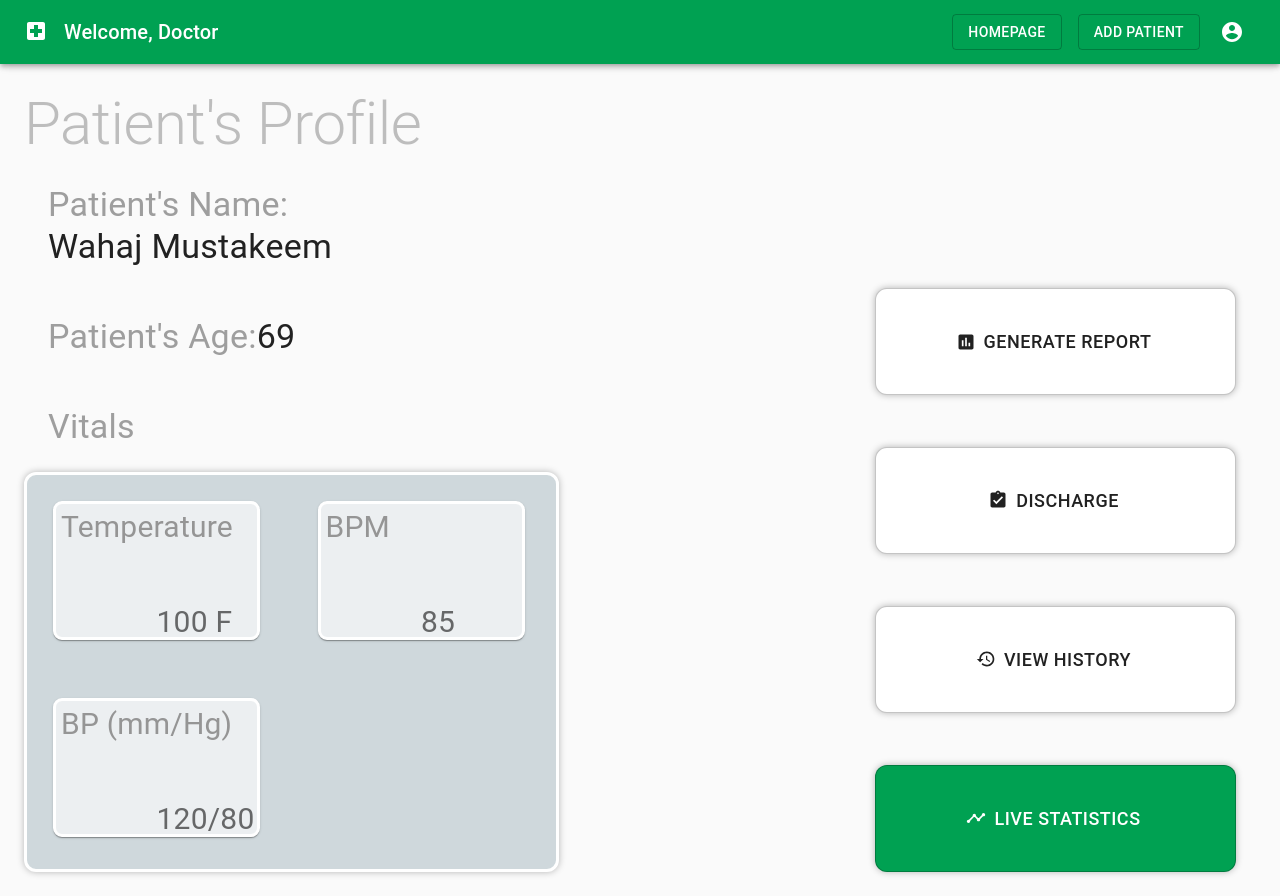
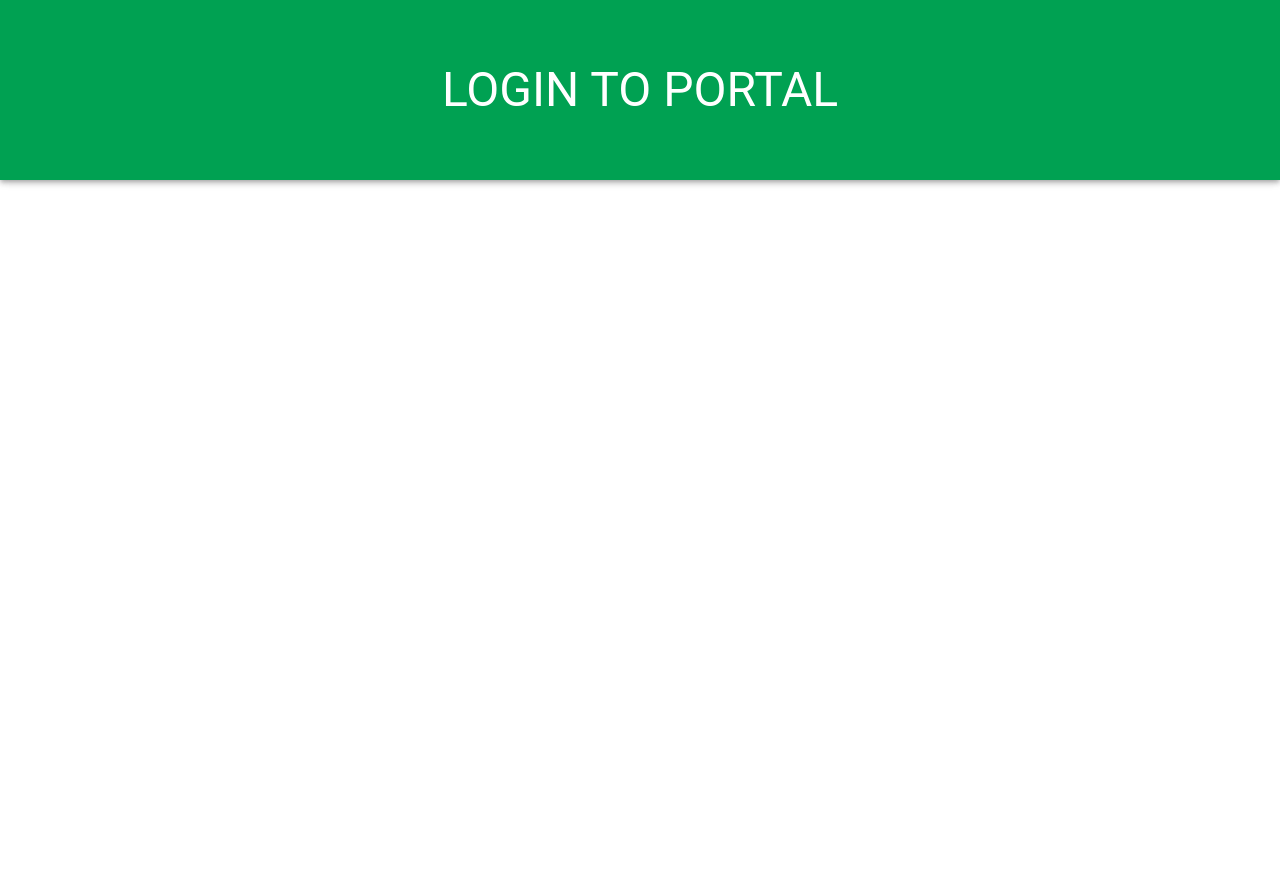
Before and after one commit to NomanNasirMinhas/Health-Monitoring-with-Theta-Middleware, a React (Create React App) app in the folder Web App/: page / in a window 1280 px wide. After the commit the page ends 800 px from the top, so only its background shows below. Built offline with nearby package versions, Linux system fonts and the light colour scheme.

Commit message:
Installed formik

```diff
--- a/Web App/package.json
+++ b/Web App/package.json
@@ -9,6 +9,7 @@
     "@testing-library/react": "^9.5.0",
     "@testing-library/user-event": "^7.2.1",
     "bootstrap": "^4.5.0",
+    "formik": "^2.1.5",
     "react": "^16.13.1",
     "react-bootstrap": "^1.2.2",
     "react-dom": "^16.13.1",
--- a/Web App/src/index.js
+++ b/Web App/src/index.js
@@ -8,11 +8,13 @@ import ViewPatientProfile from './views/ViewPatientProfile/ViewPatientProfile.js
 import ViewAllPatients from './views/ViewAllPatients/ViewAllPatients.js'
 import YourProfile from './views/YourProfile/YourProfile.js'
 import HomePage from "./HomePage"
-
+import Login from "./views/Login/Login"
 ReactDOM.render(
   <Router>
-    <Header />
-      <ViewPatientProfile/>
+    {/* <Header />
+      <ViewPatientProfile/> */}
+
+      <Login/>
     <Switch>
       <Route path="/viewallpatients" component={ViewAllPatients} />
       <Route path="/yourprofile" component={YourProfile} />
--- a/Web App/src/views/Login/Login.js
+++ b/Web App/src/views/Login/Login.js
@@ -1,12 +1,11 @@
-import React from "react"
-
 import React from "react"
 import Typography from "@material-ui/core/Typography"
 import { makeStyles } from '@material-ui/core/styles'
 import Grid from '@material-ui/core/Grid'
 import Card from "@material-ui/core/Card"
 import { Button } from "@material-ui/core"
-
+import AppBar from "@material-ui/core/AppBar"
+import Toolbar from "@material-ui/core/Toolbar"
 const useStyles = makeStyles((theme) => ({
 
     root: {
@@ -15,8 +14,17 @@ const useStyles = makeStyles((theme) => ({
 
     content: {
         display: 'flex',
-        padding: theme.spacing(3),
+        padding: theme.spacing(3)
     },
+
+    toolBar: {
+        minHeight: "180px",
+    },
+
+    appBar:{
+        alignItems: "center",
+        background: '#00a152'
+    }
 }));
 
 const Login = () => {
@@ -24,7 +32,17 @@ const Login = () => {
     const classes = useStyles();
     return (
         <div className={classes.content}>
+            <AppBar position="fixed" className={classes.appBar}>
+                <Toolbar className={classes.toolBar}>
+                    <Typography variant="h3" className={classes.title}>
+                        LOGIN TO PORTAL
+                    </Typography>
+                </Toolbar>
+            </AppBar>
 
+            <form className={classes.root}>
+
+            </form>
         </div>
     )
 }
```
Also changed, not shown: 1 other file (tests, documents, lock files or other folders).
